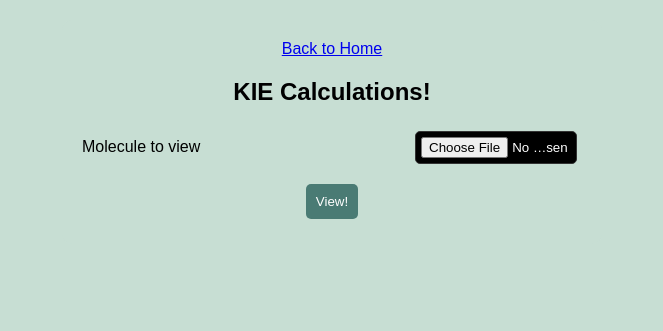
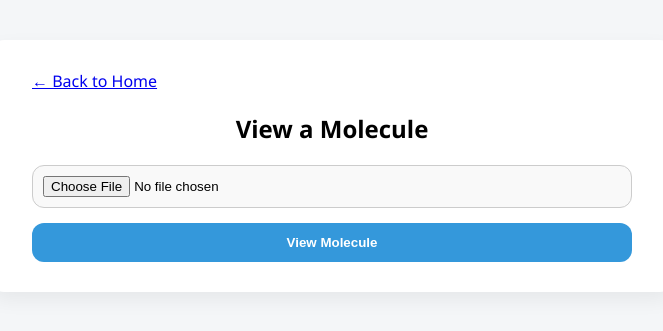
Before and after one commit to ggrazioli/PyQuiverHS, a Flask app: page /view_molecule in a window 1280 px wide. Shown: the top 331 px of the page, without its empty margins (308-971 px from the left). Run offline with Flask 3, Linux system fonts and the light colour scheme.

Commit message:
Updated: The molecule viewer now has new UI and shows the molecule on the same page

```diff
--- a/PyQuiver/templates/view_molecule_form.html
+++ b/PyQuiver/templates/view_molecule_form.html
@@ -1,71 +1,146 @@
 <!DOCTYPE html>
 <html lang="en">
 <head>
-    <meta charset="UTF-8">
-    <meta name="viewport" content="width=device-width, initial-scale=1.0">
-    <title>KIE Calculations</title>
+  <meta charset="UTF-8" />
+  <meta name="viewport" content="width=device-width, initial-scale=1.0"/>
+  <title>KIE Viewer</title>
+  <link href="https://fonts.googleapis.com/css2?family=Material+Symbols+Outlined" rel="stylesheet" />
   <style>
+    :root {
+      --primary: #3498db;
+      --hover: #2980b9;
+      --bg: #f4f6f8;
+      --white: #ffffff;
+      --text: #2c3e50;
+      --radius: 12px;
+      --transition: 0.3s ease;
+    }
+
     body {
-            font-family: Arial, sans-serif;
-            background-color: #c7ded3;
+      font-family: 'Segoe UI', sans-serif;
+      background-color: var(--bg);
+      margin: 0;
+      padding: 40px 20px;
+      display: flex;
+      flex-direction: column;
+      align-items: center;
+    }
+
+    .container {
+      background: var(--white);
+      padding: 30px 40px;
+      border-radius: var(--radius);
+      max-width: 600px;
+      width: 100%;
+      box-shadow: 0 8px 20px rgba(0, 0, 0, 0.06);
+      animation: fadeIn 0.5s ease;
+    }
+
+    h2 {
       text-align: center;
-            margin: 0;
-            padding: 20px;
+      margin-bottom: 20px;
     }
-        .container {
-            width: 500px;
-            margin: auto;
-            background: #c7ded3;
-            padding: 20px;
-            border-radius: 10px;
+
+    form {
+      display: flex;
+      flex-direction: column;
+      gap: 15px;
     }
+
+    input[type="file"] {
+      padding: 10px;
+      border: 1px solid #ccc;
+      border-radius: var(--radius);
+      background: #f9f9f9;
+    }
+
     button {
-            background-color: #4a7b74;
+      background: var(--primary);
       color: white;
       border: none;
-            padding: 10px;
-            margin: 5px;
+      padding: 12px;
+      border-radius: var(--radius);
       cursor: pointer;
-            border-radius: 5px;
+      font-weight: 600;
+      transition: background var(--transition);
     }
+
     button:hover {
-            background-color: #3d615d;
+      background: var(--hover);
     }
-        input {
-            width: 150px;
-            padding: 5px;
-            margin: 5px;
-            text-align: center;
-            border-radius: 5px;
-            border: 1px solid #333;
-            background-color: black;
-            color: white;
+
+    .iframe-wrapper {
+      display: none; /* initially hidden */
+      justify-content: center;
+      margin-top: 40px;
+      width: 100%;
     }
-        .label {
-            display: flex;
-            justify-content: space-between;
-            align-items: center;
-            margin-bottom: 10px;
+
+    iframe {
+      width: 100%;
+      max-width: 800px;
+      height: 600px;
+      border: none;
+      border-radius: 12px;
+      box-shadow: 0 6px 16px rgba(0, 0, 0, 0.08);
+      background-color: #fff;
     }
-        .input-group {
-            display: flex;
-            align-items: center;
-            justify-content: space-between;
+
+    @keyframes fadeIn {
+      from {
+        opacity: 0;
+        transform: translateY(20px);
+      }
+      to {
+        opacity: 1;
+        transform: translateY(0);
+      }
     }
   </style>
 </head>
 <body>
+
   <div class="container">
-        <a href="{{ url_for('home') }}">Back to Home</a>
-        <h2>KIE Calculations!</h2>
+    <a href="{{ url_for('home') }}">← Back to Home</a>
+    <h2>View a Molecule</h2>
 
-        <form action="/view_molecule" method="post" enctype="multipart/form-data" target="_blank">
-            <div class="label">
-                <span>Molecule to view</span>
-                <input type="file" name="file" accept=".out,.log" required>
-            </div>
-            <button type="submit">View!</button>
+    <form id="viewerForm" enctype="multipart/form-data">
+      <input type="file" name="file" accept=".out,.log" required />
+      <button type="submit">View Molecule</button>
     </form>
   </div>
+
+  <!-- Viewer will be loaded here -->
+  <div class="iframe-wrapper" id="viewerContainer">
+    <iframe id="viewerFrame"></iframe>
+  </div>
+
+  <script>
+    const form = document.getElementById('viewerForm');
+    const frame = document.getElementById('viewerFrame');
+    const viewerContainer = document.getElementById('viewerContainer');
+
+    form.addEventListener('submit', async function (e) {
+      e.preventDefault();
+
+      const formData = new FormData(form);
+
+      // Send form data via fetch
+      const response = await fetch('/view_molecule', {
+        method: 'POST',
+        body: formData
+      });
+
+      if (response.ok) {
+        const blob = await response.blob();
+        const objectUrl = URL.createObjectURL(blob);
+        frame.src = objectUrl;
+        viewerContainer.style.display = 'flex';
+      } else {
+        alert('Error loading viewer');
+      }
+    });
+  </script>
+
 </body>
 </html>
```
Lines whose indentation alone changed are shown as unchanged.
